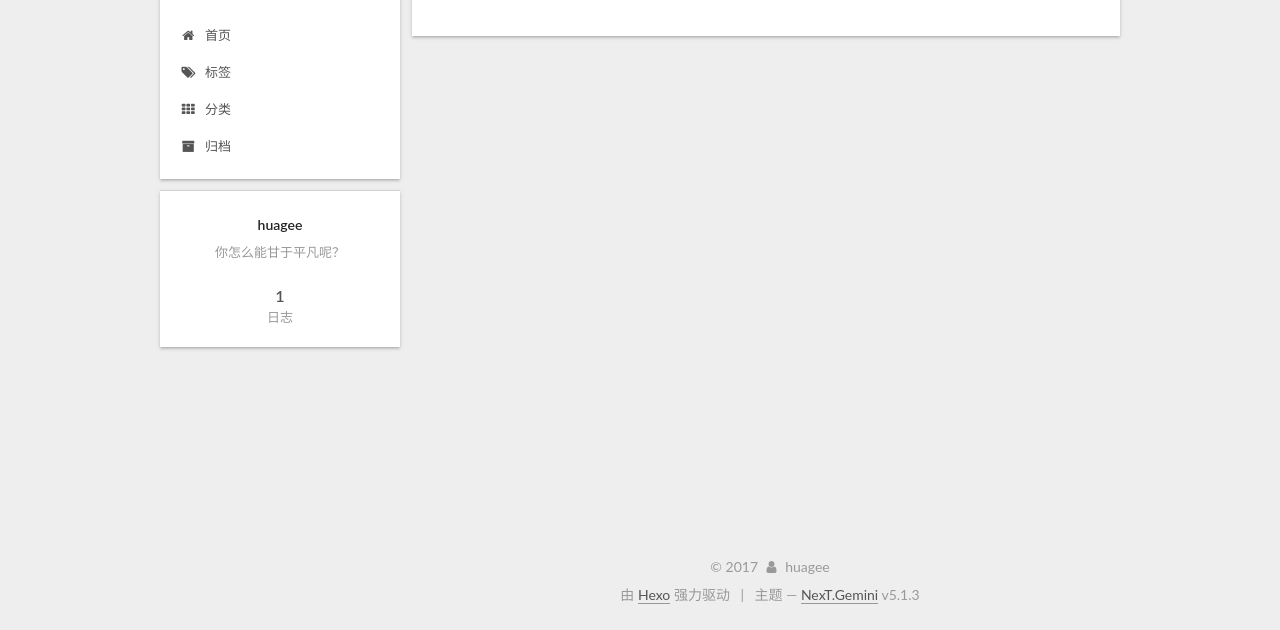
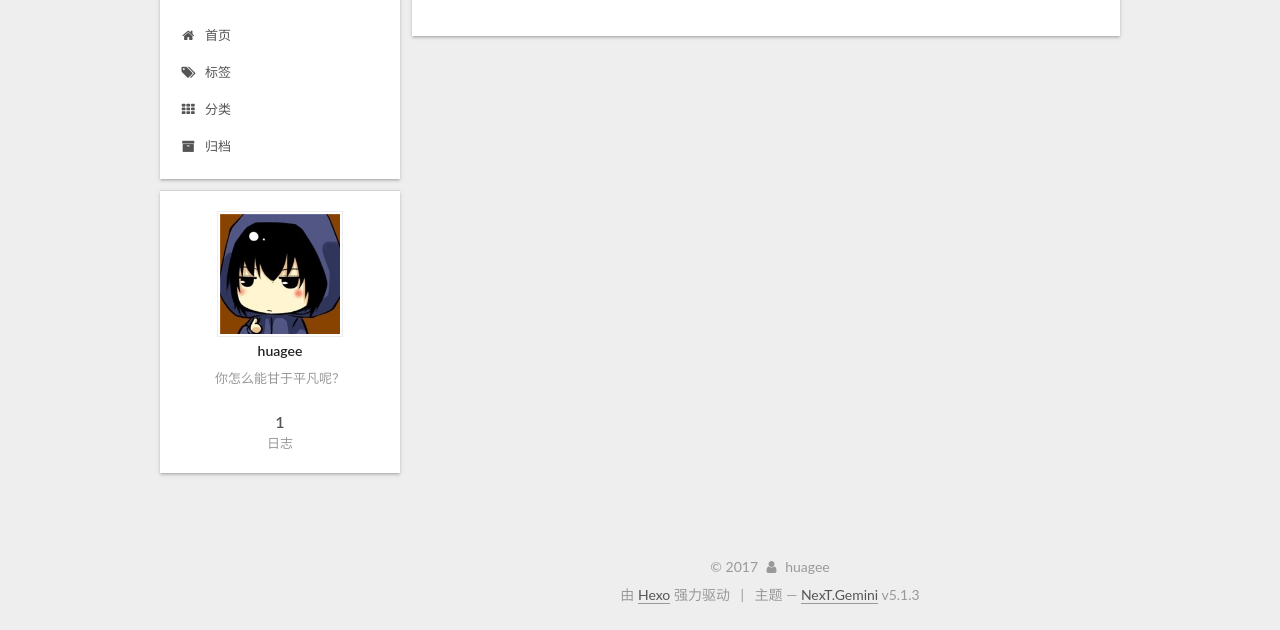
Before and after one commit to Huagee/Huagee.github.io, a plain HTML site: page index.html in a window 1280 px wide. Shown: the part 170-800 px from the top of the page. Drawn offline with Linux system fonts and the light colour scheme.

Commit message:
update blog

```diff
--- a/css/main.css
+++ b/css/main.css
@@ -1823,7 +1823,7 @@ pre .javascript .function {
   width: 4px;
   height: 4px;
   border-radius: 50%;
-  background: #af91ff;
+  background: #ff850d;
 }
 .links-of-blogroll {
   font-size: 13px;
--- a/index.html
+++ b/index.html
@@ -257,7 +257,7 @@
     <span hidden itemprop="author" itemscope itemtype="http://schema.org/Person">
       <meta itemprop="name" content="huagee">
       <meta itemprop="description" content="">
-      <meta itemprop="image" content="/images/avatar.gif">
+      <meta itemprop="image" content="/images/avatar.jpg">
     </span>
 
     <span hidden itemprop="publisher" itemscope itemtype="http://schema.org/Organization">
@@ -392,6 +392,10 @@
       <section class="site-overview-wrap sidebar-panel sidebar-panel-active">
         <div class="site-overview">
           <div class="site-author motion-element" itemprop="author" itemscope itemtype="http://schema.org/Person">
+
+              <img class="site-author-image" itemprop="image"
+                src="/images/avatar.jpg"
+                alt="huagee" />
 
               <p class="site-author-name" itemprop="name">huagee</p>
               <p class="site-description motion-element" itemprop="description">你怎么能甘于平凡呢？</p>
```
Also changed, not shown: 2017/12/31/test/index.html (+5 -1 lines), archives/2017/12/index.html (+4 -0 lines), archives/2017/index.html (+4 -0 lines), archives/index.html (+4 -0 lines), categories/index.html (+4 -0 lines), tags/index.html (+4 -0 lines), images/avatar.jpg (added).
